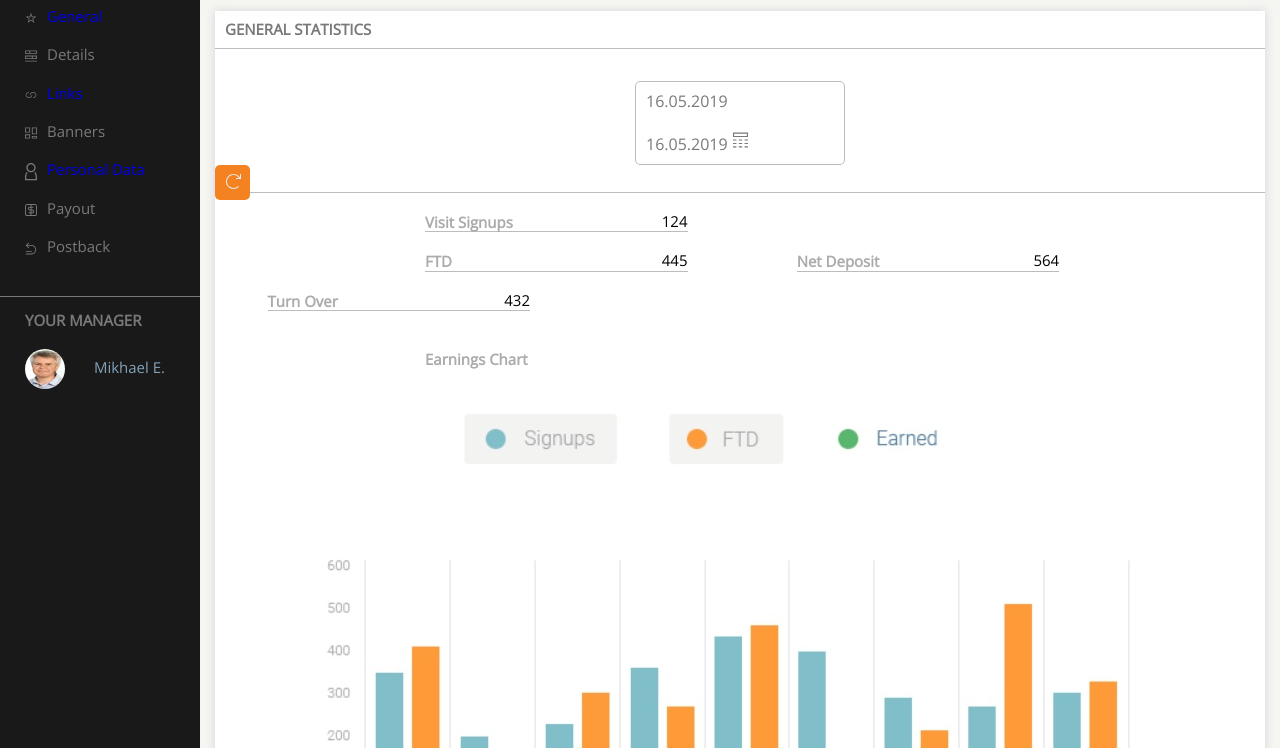
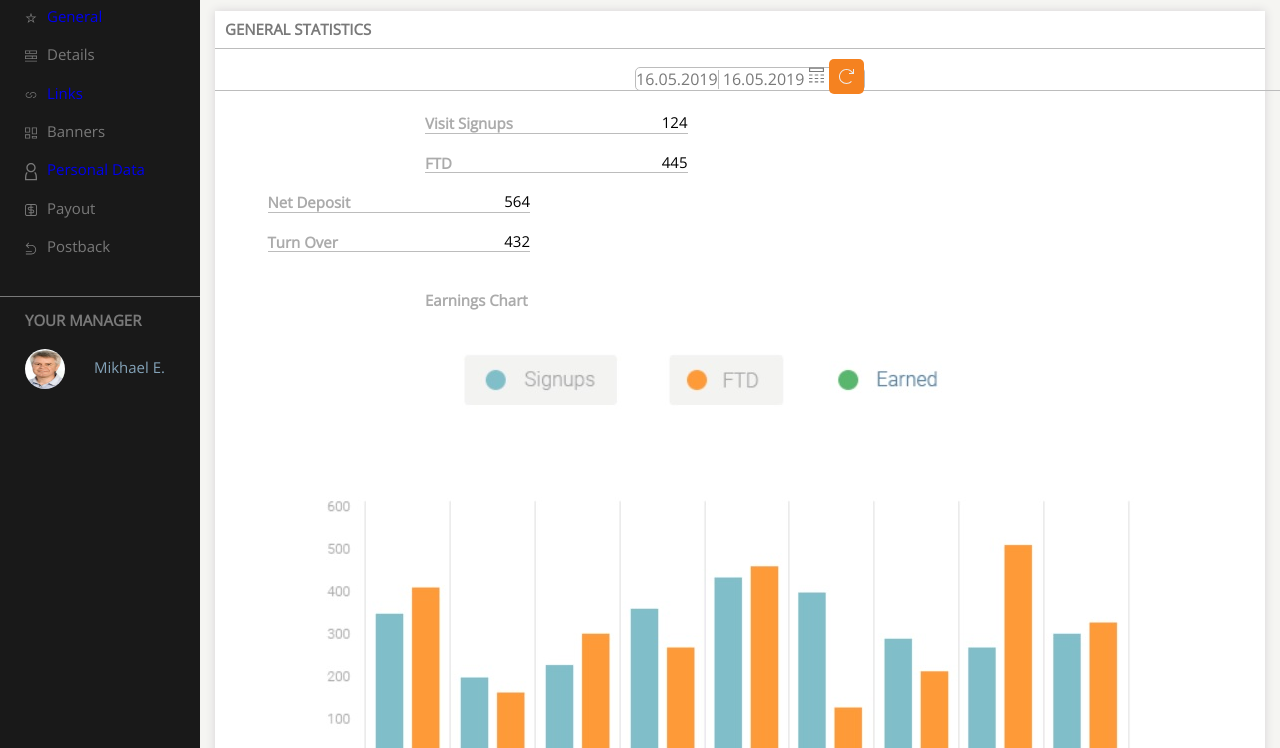
Before and after one commit to jakubsmiarowski/soloprojekt, a website: page index.html in a window 1280 px wide. Shown: the part 52-800 px from the top of the page. Drawn offline with nearby package versions, Linux system fonts and the light colour scheme.

Commit message:
Review time

```diff
--- a/index.html
+++ b/index.html
@@ -95,37 +95,38 @@
 
     <section class="general-statistics">
         <h1>General Statistics</h1>
-        <div class="forms">
-            <div class="row">
+        <span class="forms">
+            <span class="row">
                 <div class="calendar-date-left">16.05.2019</div>
                 <div class="calendar-date-right">16.05.2019<svg version="1.1" id="Layer_1" xmlns="http://www.w3.org/2000/svg" xmlns:xlink="http://www.w3.org/1999/xlink" x="0px" y="0px" viewBox="0 0 13 13" style="enable-background:new 0 0 13 13;" xml:space="preserve">
             <path d="M0,0v4h13V0H0z M12,3H1V1h11V3z M0,7h3V6H0V7z M5,7h3V6H5V7z M10,7h3V6h-3V7z M0,10h3V9H0V10z M5,10h3V9H5V10z M10,10h3V9
                h-3V10z M0,13h3v-1H0V13z M5,13h3v-1H5V13z M10,13h3v-1h-3V13z"/>
             </svg>
                 </div>
-            </div>
-            <button class="refresh"><svg version="1.1" id="Layer_1" xmlns="http://www.w3.org/2000/svg" xmlns:xlink="http://www.w3.org/1999/xlink" x="0px" y="0px"
-                viewBox="0 0 16 17" style="enable-background:new 0 0 16 17;" xml:space="preserve">
-           <path d="M11,6h5V1h-1v3.3l-1.2-1.1c-2.9-2.9-7.7-2.9-10.6,0c-2.9,2.9-2.9,7.7,0,10.6C4.7,15.3,6.6,16,8.5,16s3.8-0.7,5.3-2.2
-               l-0.7-0.7c-2.5,2.5-6.7,2.5-9.2,0c-2.5-2.5-2.5-6.7,0-9.2c2.5-2.5,6.7-2.5,9.2,0L14.2,5H11V6z"/>
-           </svg></button>
-        </div>
-        <div class="data">
-            <div class="data-1">
+                <span class="button">
+                <button class="refresh"><svg version="1.1" id="Layer_1" xmlns="http://www.w3.org/2000/svg" xmlns:xlink="http://www.w3.org/1999/xlink" x="0px" y="0px"
+                    viewBox="0 0 16 17" style="enable-background:new 0 0 16 17;" xml:space="preserve">
+               <path d="M11,6h5V1h-1v3.3l-1.2-1.1c-2.9-2.9-7.7-2.9-10.6,0c-2.9,2.9-2.9,7.7,0,10.6C4.7,15.3,6.6,16,8.5,16s3.8-0.7,5.3-2.2
+                   l-0.7-0.7c-2.5,2.5-6.7,2.5-9.2,0c-2.5-2.5-2.5-6.7,0-9.2c2.5-2.5,6.7-2.5,9.2,0L14.2,5H11V6z"/>
+               </svg></button></span>
+        </span>
+        </span>
+        <div class="data-1">
+            <div class="data-section-1">
                 <p class="name">Visit Signups</p>
                 <p class="number">124</p>
             </div>
-            <div class="data-2">
+            <div class="data-section-1">
                 <p class="name">FTD</p>
                 <p class="number">445</p>
             </div>
         </div>
-        <div class="data">
-            <div class="data-3">
+        <div class="data-2">
+            <div class="data-section-2">
                 <p class="name">Net Deposit</p>
                 <p class="number">564</p>
             </div>
-            <div class="data-4">
+            <div class="data-section-2">
                 <p class="name">Turn Over</p>
                 <p class="number">432</p>
             </div>
@@ -151,6 +152,7 @@
                     <path d="M7,8H5C3.3,8,2,6.7,2,5s1.3-3,3-3h1V1H5C2.8,1,1,2.8,1,5s1.8,4,4,4h2c2.2,0,4-1.8,4-4h-1C10,6.7,8.7,8,7,8z M13,1h-2
                         C8.8,1,7,2.8,7,5h1c0-1.7,1.3-3,3-3h2c1.7,0,3,1.3,3,3s-1.3,3-3,3h-1v1h1c2.2,0,4-1.8,4-4S15.2,1,13,1z"/>
                     </svg>
+
             </li>
             <li>
                 <p>Currently Offer</p>
--- a/sass/_layout.scss
+++ b/sass/_layout.scss
@@ -40,6 +40,7 @@
             background-color: inherit;
             color: $paragraph-color;
             padding: 10px 0 10px 10px;
+            transition: 300ms;
             cursor: pointer;
             &:hover {
                 background-color: #282828;
@@ -185,6 +186,29 @@
         width: 100%;
         height: 7em;
         border-bottom: 1px solid $border-color;
+        .row {
+            margin: 3% 40% 0 40%;
+            // padding: 10px;
+            width: 20%;
+            border: 1px solid $border-color;
+            border-radius: 5px;
+            .calendar-date-left,
+            .calendar-date-right {
+                display: inline-block;
+                //   padding: 20px;
+                color: $paragraph-color;
+            }
+            .calendar-date-left {
+                border-right: 1px solid $border-color;
+            }
+            .calendar-date-right svg {
+                height: 20px;
+                width: 20px;
+                padding-left: 5px;
+                padding-right: 0;
+                fill: $paragraph-color;
+                //  float: right;
+            }
             .refresh {
                 height: 35px;
                 width: 35px;
@@ -200,34 +224,14 @@
                 }
             }
         }
-    .row {
-        margin: 3% 40% 0 40%;
-        width: 20%;
-        border: 1px solid $border-color;
-        border-radius: 5px;
-        .calendar-date-left,
-        .calendar-date-right {
-            display: inline-block;
-            padding: 10px;
-            color: $paragraph-color;
     }
-        .calendar-date-right svg {
-            height: 20px;
-            width: 20px;
-            padding-left: 5px;
-            padding-right: 0;
-            fill: $paragraph-color;
-        }
-    }
-    .data {
+    .data-1 {
         display: inline;
-        .data-1,
-        .data-2,
-        .data-3,
-        .data-4 {
+        .data-section-1 {
             display: inline-block;
             border-bottom: 1px solid $border-color;
             width: 25%;
+            margin: 20px 5% 0 20%;
             p {
                 font-size: 15px;
                 color: #ABABAB;
@@ -240,13 +244,26 @@
                 float: right;
             }
         }
-        .data-1,
+    }
     .data-2 {
-            margin: 20px 5% 0 20%;
+        display: inline;
+        .data-section-2 {
+            display: inline-block;
+            border-bottom: 1px solid $border-color;
+            width: 25%;
+            margin: 20px 20% 0 5%;
+            // float: right;
+            p {
+                font-size: 15px;
+                color: #ABABAB;
+                display: inline-block;
+                font-weight: bold;
             }
-        .data-3,
-        .data-4 {
-            margin: 20px 10% 0 5%;
+            .number {
+                color: black;
+                font-weight: 300;
+                float: right;
+            }
         }
     }
     h2 {
@@ -313,9 +330,11 @@
                 }
                 .orange {
                     fill: $orange;
+                    cursor: pointer;
                 }
                 .trash {
                     fill: $paragraph-color;
+                    cursor: pointer;
                 }
             }
         }
@@ -324,7 +343,7 @@
         }
         p {
             color: $paragraph-color;
-            font-size: 20px;
+            font-size: 15px;
             font-weight: bold;
             padding-left: 15px;
             display: inline-block;
@@ -334,7 +353,7 @@
             display: inline-block;
             text-decoration: none;
             color: $user-blue;
-            padding: 0 auto;
+            margin: 0 40px 0 100px;
         }
     }
 }
```
Also changed, not shown: css/style.css, 2 other files. Lines whose indentation alone changed are shown as unchanged.
